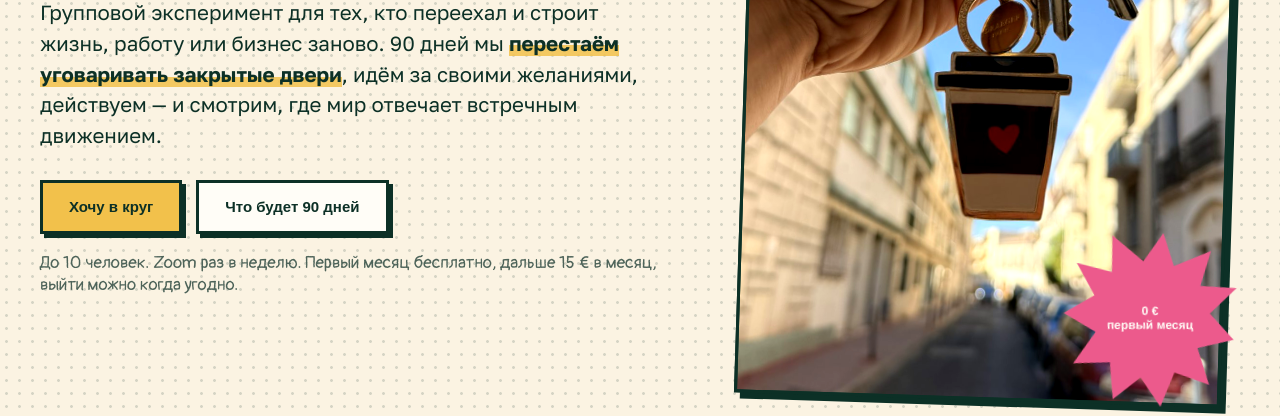
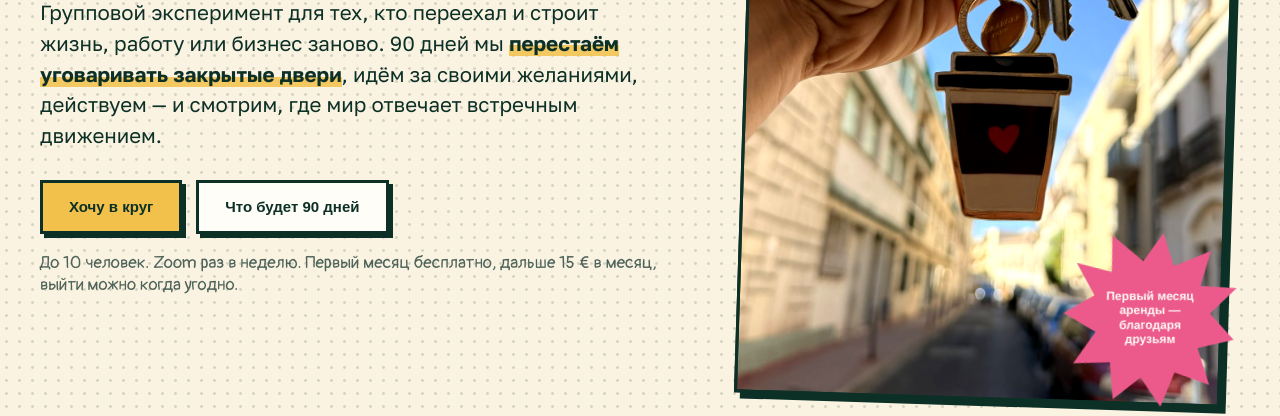
Before and after one commit to darterehina-design/mentalaudit, a plain HTML site: page krug.html in a window 1280 px wide. Shown: the part 419-835 px from the top of the page. Drawn offline with Linux system fonts and the light colour scheme; a web font is replaced by a local one.

Commit message:
Ближний круг: текст в розовой звезде на обложке
Co-Authored-By: Claude Opus 5.5 <noreply@anthropic.com>
Claude-Session: https://claude.ai/code/session_01NeCSfUwXCX6ccYCdeV6cem

```diff
--- a/krug.html
+++ b/krug.html
@@ -117,7 +117,7 @@
     <div class="cover-art">
       <div class="panel halftone cover-photo"><img src="images/daria-keys.jpg" alt="Рука Дарьи держит ключи от новой квартиры на фоне улицы Монпелье" fetchpriority="high" style="object-position:center 40%"></div>
       <p class="bubble tail-right">Ключи от своих апартов. Не «повезло», а перестала стучать туда, где не открывают.</p>
-      <div class="burst"><span>0&nbsp;€<br>первый месяц</span></div>
+      <div class="burst"><span>Первый месяц аренды — благодаря друзьям</span></div>
     </div>
   </div>
 </section>
```
